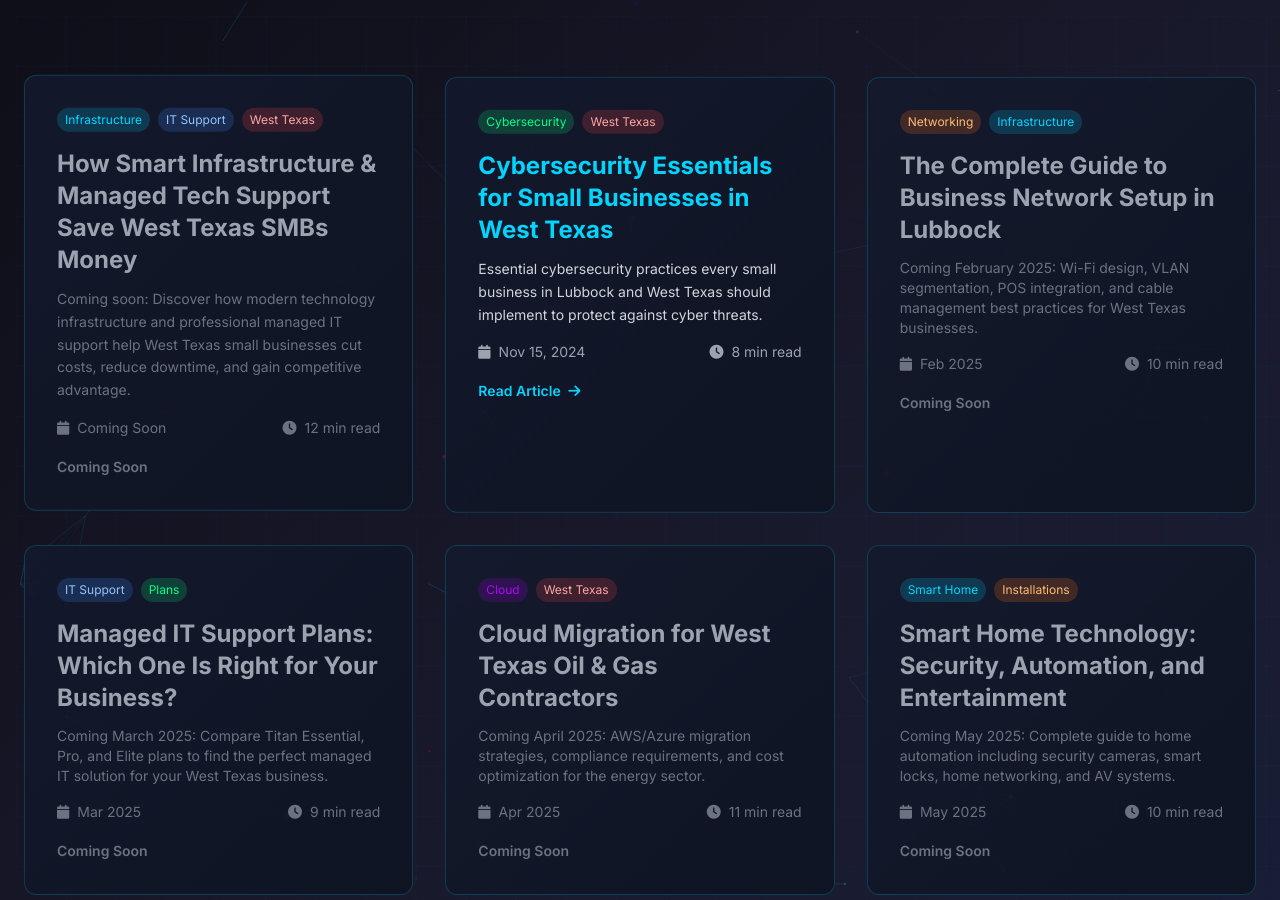
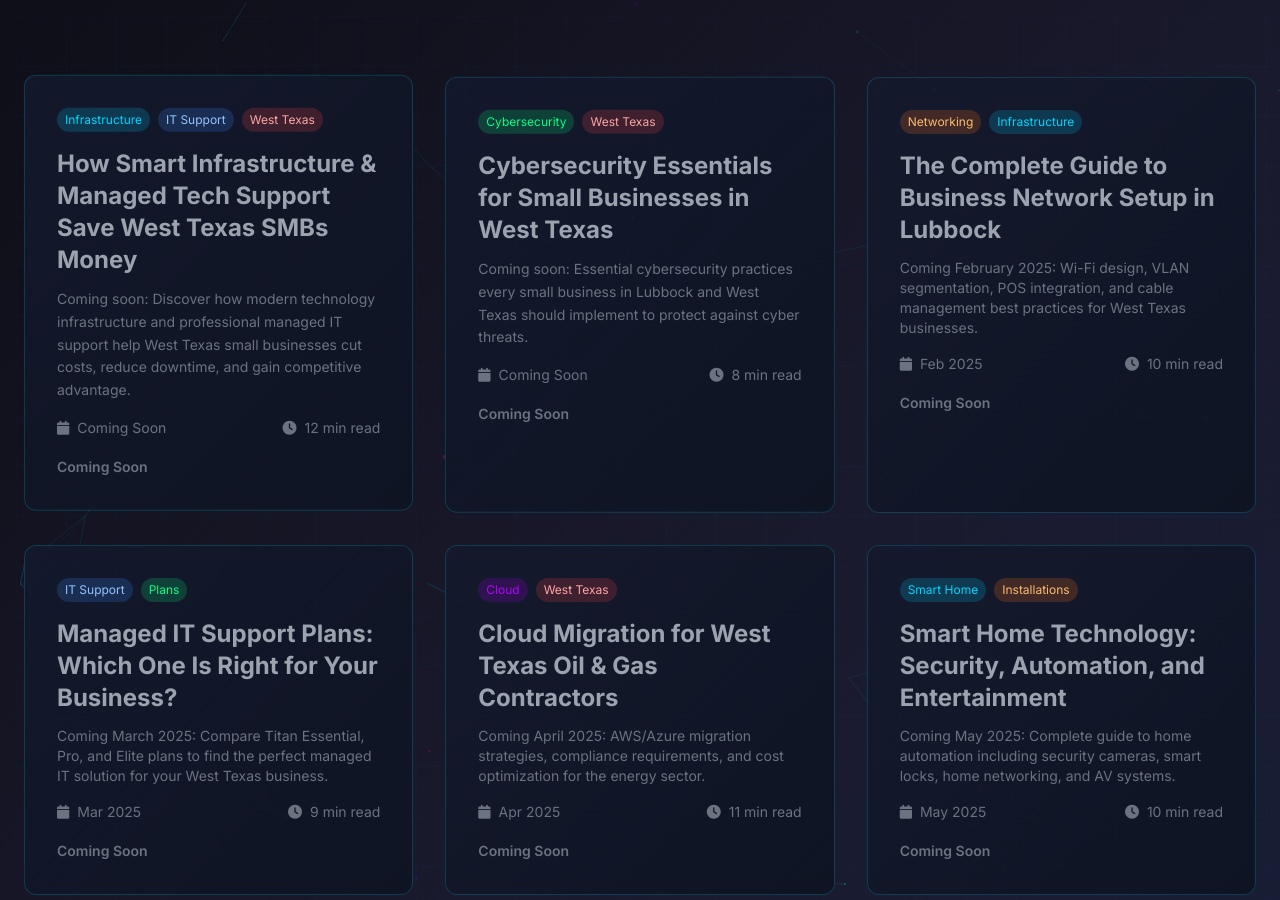
Before and after one commit to tzsmit/nova-titan-site, a Jekyll site: the page built from blog/index.html, in a window 1280 px wide and 900 px high, scrolled down 539 px. Built offline with Jekyll 4.4.1, drawn with Linux system fonts in a browser that asks for light colours; nearby versions of some CDN libraries.

Commit message:
fix: set all blog posts to 'Coming Soon' to prevent 404 errors
- Both new posts showing as non-clickable placeholders
- Prevents 404 errors until GitHub Pages fully rebuilds
- All blog post content is written and ready in _posts/ directory
- Can activate posts once GitHub Pages rebuild completes

Issue: Jekyll permalink /blog/:title/ needs site rebuild to generate proper URLs
Solution: Temporary 'Coming Soon' placeholders until rebuild completes

```diff
--- a/blog/index.html
+++ b/blog/index.html
@@ -69,28 +69,26 @@
           </div>
         </article>
 
-        <!-- Blog Post 2 - Cybersecurity Essentials -->
-        <article class="card blog-post rounded-xl overflow-hidden" data-tags="cybersecurity,small-business,west-texas">
+        <!-- Blog Post 2 - Cybersecurity Essentials - COMING SOON -->
+        <article class="card blog-post rounded-xl overflow-hidden opacity-50" data-tags="cybersecurity,small-business,west-texas">
           <div class="p-8">
             <div class="flex flex-wrap gap-2 mb-4">
               <span class="text-xs px-2 py-1 rounded-full bg-green-500/20 text-green-300">Cybersecurity</span>
               <span class="text-xs px-2 py-1 rounded-full bg-red-500/20 text-red-300">West Texas</span>
             </div>
-            <h2 class="text-2xl font-bold text-cyan-300 mb-3 hover:text-green-300 transition">
-              <a href="/blog/cybersecurity-essentials-for-small-businesses/">
-                Cybersecurity Essentials for Small Businesses in West Texas
-              </a>
+            <h2 class="text-2xl font-bold text-gray-400 mb-3">
+              Cybersecurity Essentials for Small Businesses in West Texas
             </h2>
-            <p class="text-gray-300 mb-4 text-sm leading-relaxed">
-              Essential cybersecurity practices every small business in Lubbock and West Texas should implement to protect against cyber threats.
+            <p class="text-gray-500 mb-4 text-sm leading-relaxed">
+              Coming soon: Essential cybersecurity practices every small business in Lubbock and West Texas should implement to protect against cyber threats.
             </p>
-            <div class="flex items-center justify-between text-sm text-gray-400 mb-4">
-              <span><i class="fas fa-calendar mr-2"></i>Nov 15, 2024</span>
+            <div class="flex items-center justify-between text-sm text-gray-500 mb-4">
+              <span><i class="fas fa-calendar mr-2"></i>Coming Soon</span>
               <span><i class="fas fa-clock mr-2"></i>8 min read</span>
             </div>
-            <a href="/blog/cybersecurity-essentials-for-small-businesses/" class="text-cyan-400 hover:text-green-400 transition text-sm font-semibold">
-              Read Article <i class="fas fa-arrow-right ml-1"></i>
-            </a>
+            <span class="text-gray-500 text-sm font-semibold">
+              Coming Soon
+            </span>
           </div>
         </article>
 
```
